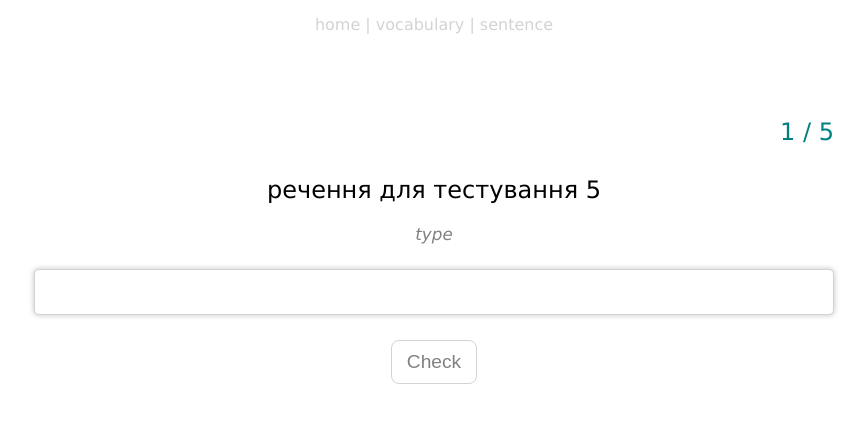
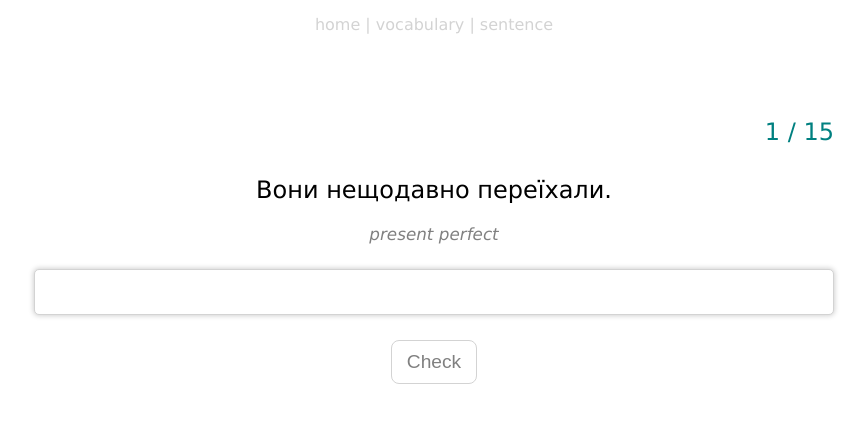
Before and after one commit to ermondel/en-words, a React (Create React App) app: page /sentence in a window 1280 px wide. Shown: the top 422 px of the page, without its empty margins (206-1073 px from the left). Built offline with nearby package versions, Linux system fonts and the light colour scheme.

Commit message:
feat: add the basic data (instead the fixture) at the Sentence component

```diff
--- a/src/components/sentence/Sentence.js
+++ b/src/components/sentence/Sentence.js
@@ -1,6 +1,6 @@
 import React, { Component } from 'react';
 import SentenceCard from './SentenceCard';
-import data from './data-fixture';
+import data from './data';
 import './style/Sentence.css';
 
 class Sentence extends Component {
--- /dev/null
+++ b/src/components/sentence/data.js
@@ -0,0 +1,92 @@
+export default [
+		{
+			ukr: "Я вже це зробив.",
+			eng: "I have already done it.",
+			id : 1,
+			type: 'present perfect',
+		},
+		{
+			ukr: "Я вже це бачив.",
+			eng: "I have already seen it.",
+			id : 2,
+			type: 'present perfect',
+		},
+		{
+			ukr: "Я вже закінчив це.",
+			eng: "I have already finished it.",
+			id : 3,
+			type: 'present perfect',
+		},
+		{
+			ukr: "Я саме зробив це.",
+			eng: "I have just done it.",
+			id : 4,
+			type: 'present perfect',
+		},
+		{
+			ukr: "Я саме поснідав.",
+			eng: "I have just had breakfast.",
+			id : 5,
+			type: 'present perfect',
+		},
+		{
+			ukr: "Я тільки що зателефонував їй.",
+			eng: "I have just called her.",
+			id : 6,
+			type: 'present perfect',
+		},
+		{
+			ukr: "Вона тільки що закінчила.",
+			eng: "She have just finished.",
+			id : 7,
+			type: 'present perfect',
+		},
+		{
+			ukr: "Ви коли-небудь були там?",
+			eng: "Have you ever been there?",
+			id : 8,
+			type: 'present perfect',
+		},
+		{
+			ukr: "Я ніколи не був у Японії.",
+			eng: "I have never been to Japan.",
+			id : 9,
+			type: 'present perfect',
+		},
+		{
+			ukr: "Я ще цього не зробив.",
+			eng: "I haven't done it yet.",
+			id : 10,
+			type: 'present perfect',
+		},
+		{
+			ukr: "Я ще не закінчив цю роботу.",
+			eng: "I haven't finished this work yet.",
+			id : 11,
+			type: 'present perfect',
+		},
+		{
+			ukr: "Я знаю його вже 20 років.",
+			eng: "I have known him for 20 years.",
+			id : 12,
+			type: 'present perfect',
+		},
+		{
+			ukr: "Я знаю його з 1995 року.",
+			eng: "I have known him since 1995.",
+			id : 13,
+			type: 'present perfect',
+		},
+		{
+			ukr: "Він був там багато разів.",
+			eng: "He's been there many times.",
+			id : 14,
+			type: 'present perfect',
+		},
+		{
+			ukr: "Вони нещодавно переїхали.",
+			eng: "They have moved recently.",
+			id : 15,
+			type: 'present perfect',
+		}
+];
```
